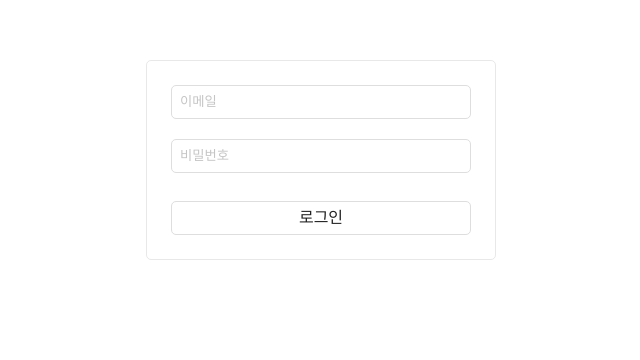
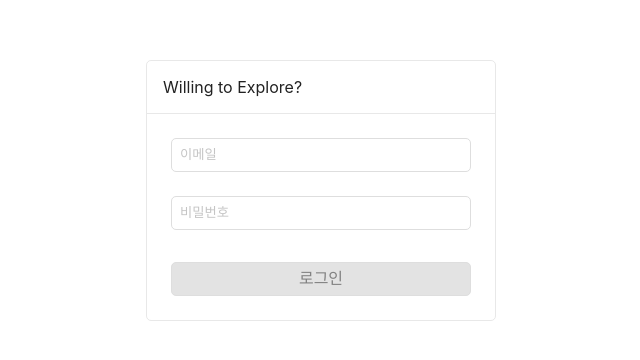
Before and after one commit to YuJM/aiffel-front, a React (Create React App) app: page / in a window 1280 px wide. Shown: the part 140-500 px from the top of the page, without its empty margins (319-959 px from the left). Built offline with nearby package versions, Linux system fonts and the light colour scheme.

Commit message:
refactor: loginForm * input validation check * /login get 통신

```diff
--- a/craco.config.js
+++ b/craco.config.js
@@ -3,7 +3,7 @@ const path = require('path');
 module.exports = {
   webpack: {
     alias: {
-      '@model': path.resolve(__dirname, 'src/util'),
+      '@model': path.resolve(__dirname, 'src/model'),
       '@util': path.resolve(__dirname, 'src/util'),
       '@ui': path.resolve(__dirname, 'src/ui'),
       '@hooks': path.resolve(__dirname, 'src/hooks'),
--- a/src/components/loginForm/index.tsx
+++ b/src/components/loginForm/index.tsx
@@ -1,29 +1,55 @@
 import React from 'react';
 import Card from '@ui/card';
-import Input from '@ui/input';
+import Input, { InputErrorMessage } from '@ui/input';
 import Button from '@ui/button';
+import { useForm } from 'react-hook-form';
+import { TFormData } from '@model/auth';
 
-const LoginForm: React.FC = () => {
+const LoginForm: React.FC<{ onSubmit: (data: TFormData) => void }> = ({
+  onSubmit,
+}) => {
+  const {
+    register,
+    handleSubmit,
+    formState: { errors, isValid },
+  } = useForm<TFormData>({ mode: 'onChange' });
+
   return (
-    <Card className={`p-24`} style={{ width: '350px' }}>
-      <form>
+    <Card style={{ width: '350px' }}>
+      <Card.Header>Willing to Explore?</Card.Header>
+      <form onSubmit={handleSubmit(onSubmit)} className={`p-24`}>
         <Input
           placeholder={'이메일'}
-          name={'email'}
-          type={'email'}
-          minLength={10}
-          required
+          type={'text'}
+          invalid={!!errors.email}
+          {...register('email', {
+            required: '이메일은 필수입니다',
+            pattern: {
+              value: /^[A-Z0-9_.]+@[A-Z0-9.-]+\.[A-Z]{2,}$/i,
+              message: '이메일 형식이 아닙니다',
+            },
+          })}
         />
-        <div className={'h-20'} />
+        <div className={'h-24'}>
+          {errors.email && (
+            <InputErrorMessage>{errors.email?.message}</InputErrorMessage>
+          )}
+        </div>
         <Input
           placeholder={'비밀번호'}
-          name={'password'}
           type={'password'}
-          minLength={10}
-          required
+          invalid={!!errors.password}
+          {...register('password', {
+            required: '비밀번호는 필수입니다',
+            minLength: { value: 10, message: '최소 10자리 이상이어야 합니다' },
+          })}
         />
-        <div className={'h-20 mb-8'} />
-        <Button block type={'submit'}>
+        <div className={'h-24 mb-8'}>
+          {errors.password && (
+            <InputErrorMessage>{errors.password?.message}</InputErrorMessage>
+          )}
+        </div>
+        <Button block type={'submit'} disabled={!isValid}>
           로그인
         </Button>
       </form>
--- /dev/null
+++ b/src/model/auth.ts
@@ -0,0 +1,4 @@
+export type TFormData = {
+  email: string;
+  password: string;
+};
--- /dev/null
+++ b/src/model/http.ts
@@ -0,0 +1,5 @@
+const host = 'http://localhost:5000';
+
+export const loginURL = `${host}/login`;
+export const usersURL = `${host}/users`;
+export const forumURL = `${host}/forum`;
--- a/src/pages/loginPage/index.tsx
+++ b/src/pages/loginPage/index.tsx
@@ -1,10 +1,24 @@
 import LoginForm from '@components/loginForm';
 import './login_page.scss';
+import axios from 'axios';
+import { useCallback } from 'react';
+import { loginURL } from '@model/http';
+import { TFormData } from '@model/auth';
 
 const LoginPage = () => {
+  const onSubmit = useCallback((data: TFormData) => {
+    axios
+      .get(loginURL, { params: { data } })
+      .then(({ data }) => {
+        console.log(data[0]);
+      })
+      .catch((e) => {
+        console.error(e);
+      });
+  }, []);
   return (
     <main>
-      <LoginForm />
+      <LoginForm onSubmit={onSubmit} />
     </main>
   );
 };
--- a/src/ui/button/index.tsx
+++ b/src/ui/button/index.tsx
@@ -1,4 +1,4 @@
-import React, { ButtonHTMLAttributes } from 'react';
+import React, { ButtonHTMLAttributes, forwardRef } from 'react';
 import classNames from 'classnames';
 import { prefix } from '../core';
 
@@ -7,17 +7,18 @@ export interface ButtonProps extends ButtonHTMLAttributes<HTMLButtonElement> {
 }
 
 const buttonClsName = `${prefix}-btn`;
-const Button: React.FC<ButtonProps> = (props) => {
+const Button = forwardRef<HTMLButtonElement, ButtonProps>((props, ref) => {
   const { children, block, type = 'button', className, ...otherProps } = props;
   return (
     <button
       type={type}
       className={classNames(buttonClsName, { block }, className)}
+      ref={ref}
       {...otherProps}
     >
       {children}
     </button>
   );
-};
+});
 
 export default Button;
--- a/tsconfig.path.json
+++ b/tsconfig.path.json
@@ -17,6 +17,9 @@
       "@model": [
         "src/model"
       ],
+      "@model/*": [
+        "src/model/*"
+      ],
       "@hooks/*": [
         "src/hooks/*"
       ],
```
Also changed, not shown: package.json (+5 -3 lines), 1 other file (tests, documents, lock files or other folders).
